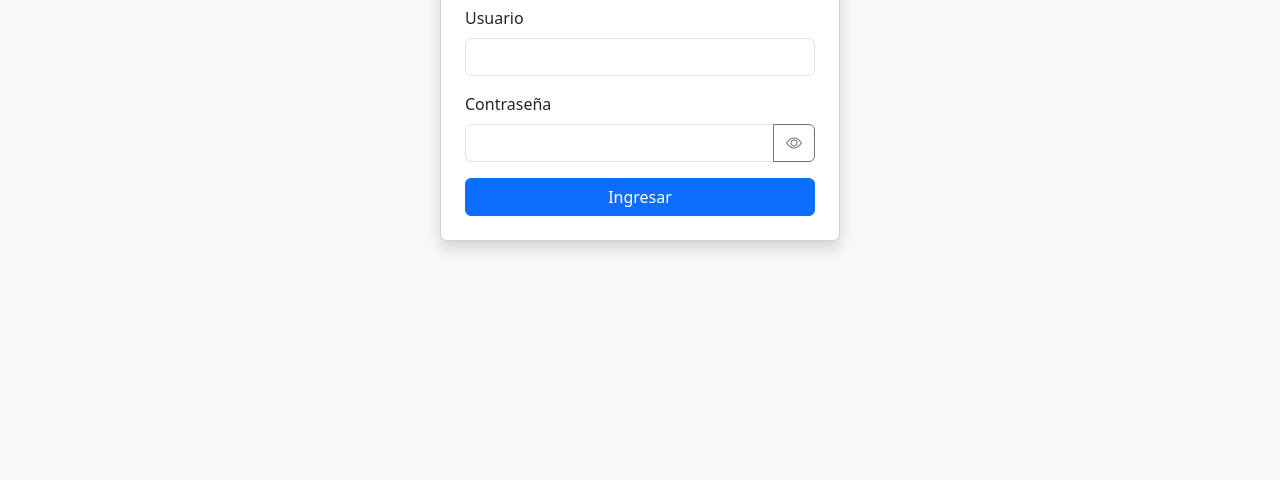
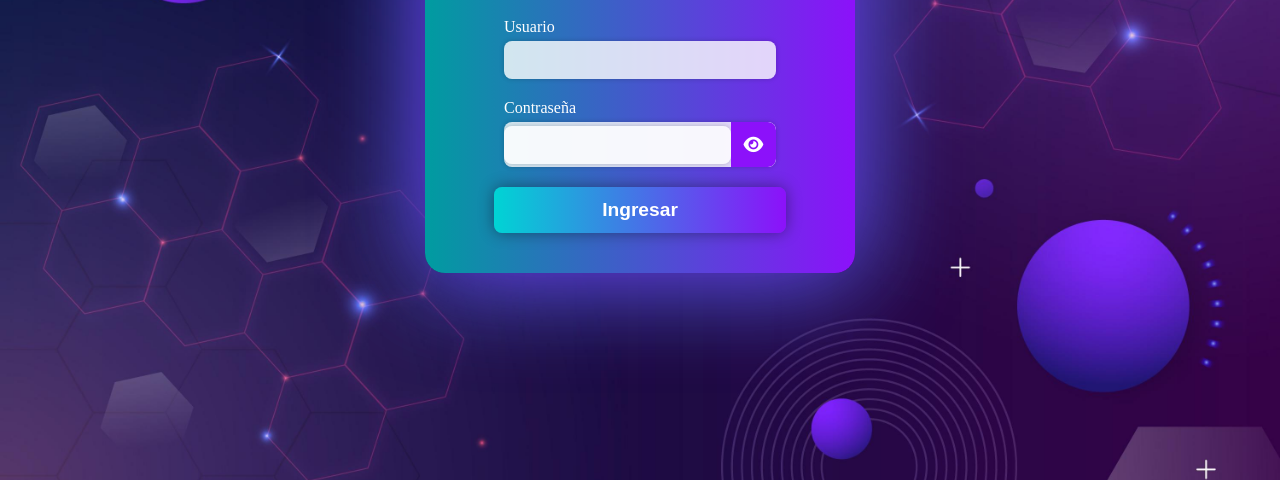
Before and after one commit to Anthony-Villamar/SANJOSE_encuesta, a plain HTML site: page frontend/index.html in a window 1280 px wide. Shown: the part 320-800 px from the top of the page. Drawn offline with nearby package versions, Linux system fonts and the light colour scheme.

Commit message:
estilos css-index

```diff
--- a/frontend/index.html
+++ b/frontend/index.html
@@ -3,36 +3,28 @@
 <head>
   <meta charset="UTF-8">
   <title>Iniciar Sesión</title>
-  <link href="https://cdn.jsdelivr.net/npm/bootstrap@5.3.0/dist/css/bootstrap.min.css" rel="stylesheet">
-  <link href="https://cdn.jsdelivr.net/npm/bootstrap-icons@1.11.1/font/bootstrap-icons.css" rel="stylesheet">
-  <style>
-    #togglePassword {
-      cursor: pointer;
-    }
-    .input-group {
-      position: relative;
-    }
-  </style>
+  <link rel="stylesheet" href="public/styles/estilos.css">
+  <script src="https://kit.fontawesome.com/d26ee513d0.js" crossorigin="anonymous"></script>
 </head>
-<body class="bg-light d-flex justify-content-center align-items-center vh-100">
+<body>
 
-  <div class="card shadow p-4" style="width: 100%; max-width: 400px;">
-    <h2 class="text-center mb-4">Inicio de Sesión</h2>
+  <div class="login-container">
+    <h2>Inicio de Sesión</h2>
     <form id="loginForm">
-      <div class="mb-3">
-        <label for="usuario" class="form-label">Usuario</label>
-        <input type="text" id="usuario" class="form-control" required>
+      <div id="usuario-container">
+        <label for="usuario" >Usuario</label>
+        <input type="text" id="usuario"  required>
       </div>
-      <div class="mb-3">
-        <label for="contrasena" class="form-label">Contraseña</label>
-        <div class="input-group">
-          <input type="password" id="contrasena" class="form-control" required>
-          <button type="button" class="btn btn-outline-secondary" id="togglePassword">
-            <i class="bi bi-eye" id="eyeIcon"></i>
+      <div id="contrasena-container">
+        <label for="contrasena">Contraseña</label>
+        <div  class="input-group">
+          <input type="password" id="contrasena" required>
+          <button class="button_eye" type="button"  id="togglePassword">
+            <i class="fa-solid fa-eye" id="eyeIcon"></i>
           </button>
         </div>
       </div>
-      <button type="submit" class="btn btn-primary w-100">Ingresar</button>
+      <button type="submit" id="login">Ingresar</button>
     </form>
   </div>
 
--- a/frontend/public/js/login.js
+++ b/frontend/public/js/login.js
@@ -5,12 +5,12 @@ document.getElementById('togglePassword').addEventListener('click', function() {
 
   if (passwordInput.type === 'password') {
     passwordInput.type = 'text';
-    eyeIcon.classList.remove('bi-eye');
-    eyeIcon.classList.add('bi-eye-slash');
+    eyeIcon.classList.remove('fa-eye');
+    eyeIcon.classList.add('fa-eye-slash');
   } else {
     passwordInput.type = 'password';
-    eyeIcon.classList.remove('bi-eye-slash');
-    eyeIcon.classList.add('bi-eye');
+    eyeIcon.classList.remove('fa-eye-slash');
+    eyeIcon.classList.add('fa-eye');
   }
 });
 
--- a/frontend/public/styles/estilos.css
+++ b/frontend/public/styles/estilos.css
@@ -1,47 +1,134 @@
 body {
-    font-family: Arial, sans-serif;
-    margin: 0;
-    padding: 0;
-    background-color: #f4f4f4;
+  height: 100vh;
+  width: 100%;
+  margin: 0;
+  padding: 0;
+  display: flex;
+  justify-content: center;
+  align-items: center;
+  background: url('../images/fondo.jpg') no-repeat center center fixed;
+  background-size: cover;
 }
 
-header {
-    background: #35424a;
-    color: #ffffff;
-    padding: 10px 0;
-    text-align: center;
+/* Animación al aparecer */
+@keyframes fadeSlide {
+  0% {
+    opacity: 0;
+    transform: translateY(-30px);
+  }
+  100% {
+    opacity: 1;
+    transform: translateY(0);
+  }
 }
 
-h1 {
-    margin: 0;
+.login-container {
+  width: 370px;
+  padding: 40px 30px;
+  background: linear-gradient(90deg, #009ca0, #8c11fa);
+  backdrop-filter: blur(15px);
+  box-shadow: 0 0 100px rgba(140, 17, 250, 0.9), 0 0 100px rgba(0, 156, 160, 0.9);
+  border-radius: 20px;
+  display: flex;
+  flex-direction: column;
+  align-items: center;
+  gap: 25px;
+  animation: fadeSlide 1s ease-out;
 }
 
-nav {
-    margin: 20px 0;
+/* Título */
+h2 {
+  color: white;
+  font-size: 1.8em;
+  margin-bottom: 10px;
+  text-shadow: 0 2px 5px rgba(0,0,0,0.3);
 }
 
-nav a {
-    color: #ffffff;
-    text-decoration: none;
-    padding: 10px 15px;
+/* Formulario */
+#loginForm {
+  display: flex;
+  flex-direction: column;
+  gap: 20px;
 }
 
-nav a:hover {
-    background: #e8491d;
+/* Etiquetas */
+#loginForm label {
+  color: white;
+  font-size: 1em;
 }
 
-.container {
-    width: 80%;
-    margin: auto;
-    overflow: hidden;
+/* Contenedores de usuario y contraseña */
+#usuario-container,
+#contrasena-container {
+  display: flex;
+  flex-direction: column;
+  gap: 5px;
+  padding: 0 10px;
 }
 
-footer {
-    text-align: center;
-    padding: 20px 0;
-    background: #35424a;
-    color: #ffffff;
-    position: relative;
-    bottom: 0;
-    width: 100%;
+/* Estilo general de inputs */
+#loginForm input {
+  padding: 10px;
+  border-radius: 8px;
+  border: none;
+  outline: none;
+  background-color: #ffffffcc;
+  box-shadow: 0 0 5px rgba(0, 0, 0, 0.2);
+  font-size: 1em;
 }
+
+/* Contenedor input + botón ojo */
+.input-group {
+  display: flex;
+  align-items: center;
+  background-color: #ffffffcc;
+  border-radius: 8px;
+  overflow: hidden;
+  box-shadow: 0 0 5px rgba(0, 0, 0, 0.2);
+}
+
+/* Input dentro de .input-group */
+.input-group input {
+  flex: 1;
+  padding: 10px;
+  border: none;
+  outline: none;
+  background: transparent;
+  font-size: 1em;
+}
+
+/* Botón ojito */
+.button_eye {
+  width: 45px;
+  height: 45px;
+  border: none;
+  background-color: #8c11fa;
+  color: white;
+  display: flex;
+  align-items: center;
+  justify-content: center;
+  cursor: pointer;
+  border-radius: 0 8px 8px 0;
+  box-shadow: none;
+  font-size: 1.1em;
+}
+
+/* Botón ingresar */
+#login {
+  width: 100%;
+  padding: 12px;
+  border-radius: 8px;
+  border: none;
+  background: linear-gradient(90deg, #00d4d4, #8c11fa);
+  color: white;
+  font-size: 1.2em;
+  font-weight: bold;
+  cursor: pointer;
+  box-shadow: 0 0 15px rgba(0, 0, 0, 0.4);
+  transition: transform 0.2s ease, box-shadow 0.3s ease;
+}
+
+#login:hover {
+  transform: scale(1.03);
+  box-shadow: 0 0 25px rgba(140, 17, 250, 0.7), 0 0 25px rgba(0, 156, 160, 0.7);
+}
```
Also changed, not shown: frontend/public/images/fondo.jpg (added).
